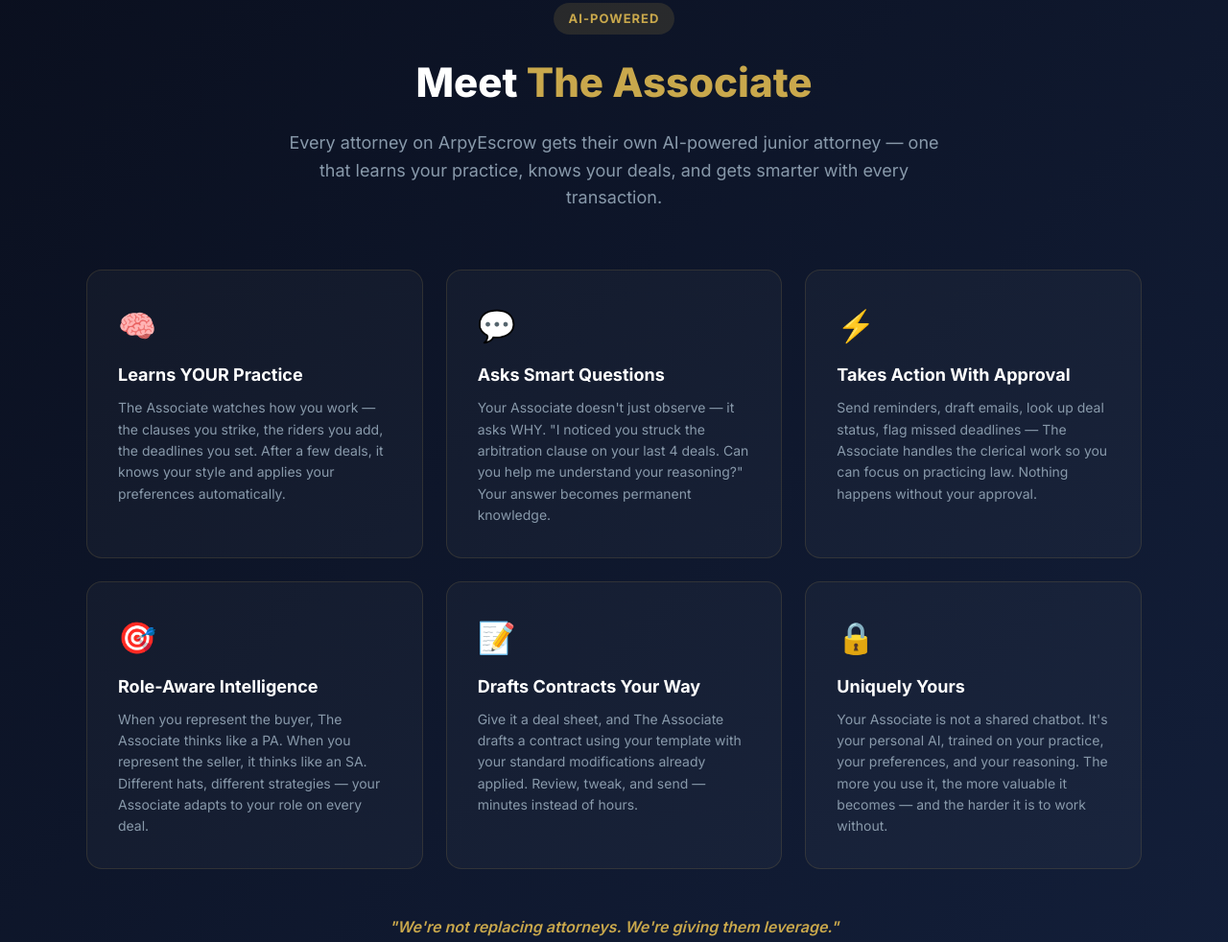
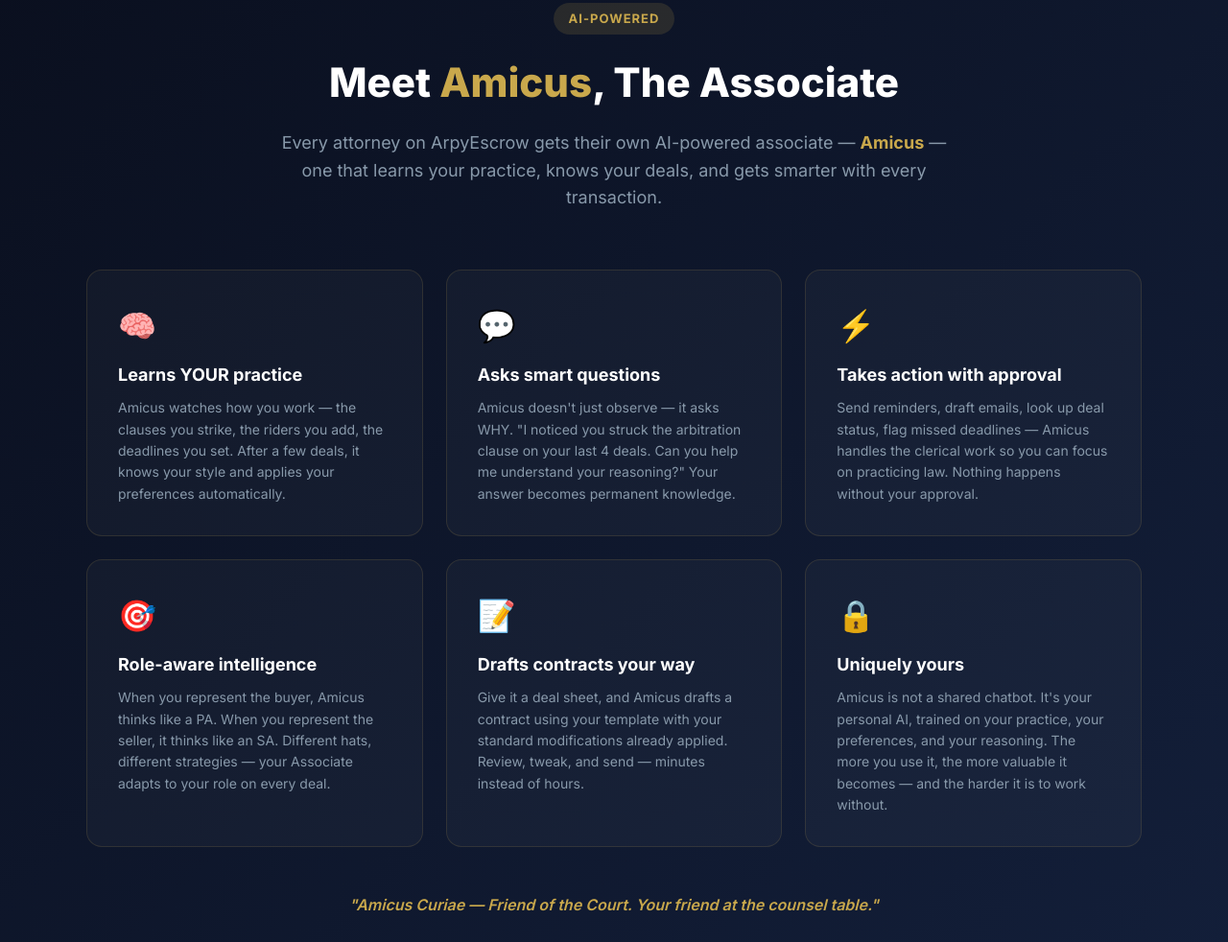
Before and after one commit to arpyfamily-collab/arpyescrow-site, a plain HTML site: page index.html in a window 1280 px wide. Shown: the part 10113-11095 px from the top of the page at 96% size. Drawn offline with Linux system fonts and the light colour scheme.

Commit message:
Rename 'The Associate' to 'Amicus' in index.html
Rename The Associate to Amicus

```diff
--- a/index.html
+++ b/index.html
@@ -581,7 +581,7 @@
   <a href="#features" onclick="closeMenu()">Features</a>
   <a href="#how-it-works" onclick="closeMenu()">How It Works</a>
   <a href="#roles" onclick="closeMenu()">Who It's For</a>
-  <a href="#associate" onclick="closeMenu()">The Associate</a>
+  <a href="#associate" onclick="closeMenu()">Amicus</a>
   <a href="#homefax" onclick="closeMenu()">HomeFax</a>
   <a href="#faq" onclick="closeMenu()">FAQ</a>
   <a href="/about" onclick="closeMenu()">About</a>
@@ -1315,49 +1315,49 @@
 <!-- ════════════════════════════════════════════════════
      THE ASSOCIATE — AI ATTORNEY ASSISTANT
      ════════════════════════════════════════════════════ -->
-<section id="associate" aria-label="The Associate" style="background:linear-gradient(135deg,#0a0f1e 0%,#131f3a 100%);padding:100px 24px;">
+<section id="associate" aria-label="Amicus, The Associate" style="background:linear-gradient(135deg,#0a0f1e 0%,#131f3a 100%);padding:100px 24px;">
   <div style="max-width:1100px;margin:0 auto;">
     <div style="text-align:center;margin-bottom:60px;">
       <span style="display:inline-block;background:rgba(201,168,76,0.15);color:#c9a84c;padding:6px 16px;border-radius:20px;font-size:13px;font-weight:700;letter-spacing:1px;margin-bottom:16px;">AI-POWERED</span>
-      <h2 style="font-size:clamp(28px,4vw,42px);font-weight:800;color:#fff;margin:0 0 16px;">Meet <span style="color:#c9a84c;">The Associate</span></h2>
-      <p style="font-size:18px;color:#8899aa;max-width:700px;margin:0 auto;">Every attorney on ArpyEscrow gets their own AI-powered junior attorney — one that learns your practice, knows your deals, and gets smarter with every transaction.</p>
+      <h2 style="font-size:clamp(28px,4vw,42px);font-weight:800;color:#fff;margin:0 0 16px;">Meet <span style="color:#c9a84c;">Amicus</span>, The Associate</h2>
+      <p style="font-size:18px;color:#8899aa;max-width:700px;margin:0 auto;">Every attorney on ArpyEscrow gets their own AI-powered associate — <strong style="color:#c9a84c;">Amicus</strong> — one that learns your practice, knows your deals, and gets smarter with every transaction.</p>
     </div>
 
     <div style="display:grid;grid-template-columns:repeat(auto-fit,minmax(300px,1fr));gap:24px;">
       <div style="background:rgba(255,255,255,0.03);border:1px solid rgba(201,168,76,0.15);border-radius:16px;padding:32px;">
         <div style="font-size:32px;margin-bottom:12px;">🧠</div>
-        <h3 style="color:#fff;font-size:18px;font-weight:700;margin:0 0 8px;">Learns YOUR Practice</h3>
-        <p style="color:#8899aa;font-size:14px;line-height:1.6;margin:0;">The Associate watches how you work — the clauses you strike, the riders you add, the deadlines you set. After a few deals, it knows your style and applies your preferences automatically.</p>
+        <h3 style="color:#fff;font-size:18px;font-weight:700;margin:0 0 8px;">Learns YOUR practice</h3>
+        <p style="color:#8899aa;font-size:14px;line-height:1.6;margin:0;">Amicus watches how you work — the clauses you strike, the riders you add, the deadlines you set. After a few deals, it knows your style and applies your preferences automatically.</p>
       </div>
       <div style="background:rgba(255,255,255,0.03);border:1px solid rgba(201,168,76,0.15);border-radius:16px;padding:32px;">
         <div style="font-size:32px;margin-bottom:12px;">💬</div>
-        <h3 style="color:#fff;font-size:18px;font-weight:700;margin:0 0 8px;">Asks Smart Questions</h3>
-        <p style="color:#8899aa;font-size:14px;line-height:1.6;margin:0;">Your Associate doesn't just observe — it asks WHY. "I noticed you struck the arbitration clause on your last 4 deals. Can you help me understand your reasoning?" Your answer becomes permanent knowledge.</p>
+        <h3 style="color:#fff;font-size:18px;font-weight:700;margin:0 0 8px;">Asks smart questions</h3>
+        <p style="color:#8899aa;font-size:14px;line-height:1.6;margin:0;">Amicus doesn't just observe — it asks WHY. "I noticed you struck the arbitration clause on your last 4 deals. Can you help me understand your reasoning?" Your answer becomes permanent knowledge.</p>
       </div>
       <div style="background:rgba(255,255,255,0.03);border:1px solid rgba(201,168,76,0.15);border-radius:16px;padding:32px;">
         <div style="font-size:32px;margin-bottom:12px;">⚡</div>
-        <h3 style="color:#fff;font-size:18px;font-weight:700;margin:0 0 8px;">Takes Action With Approval</h3>
-        <p style="color:#8899aa;font-size:14px;line-height:1.6;margin:0;">Send reminders, draft emails, look up deal status, flag missed deadlines — The Associate handles the clerical work so you can focus on practicing law. Nothing happens without your approval.</p>
+        <h3 style="color:#fff;font-size:18px;font-weight:700;margin:0 0 8px;">Takes action with approval</h3>
+        <p style="color:#8899aa;font-size:14px;line-height:1.6;margin:0;">Send reminders, draft emails, look up deal status, flag missed deadlines — Amicus handles the clerical work so you can focus on practicing law. Nothing happens without your approval.</p>
       </div>
       <div style="background:rgba(255,255,255,0.03);border:1px solid rgba(201,168,76,0.15);border-radius:16px;padding:32px;">
         <div style="font-size:32px;margin-bottom:12px;">🎯</div>
-        <h3 style="color:#fff;font-size:18px;font-weight:700;margin:0 0 8px;">Role-Aware Intelligence</h3>
-        <p style="color:#8899aa;font-size:14px;line-height:1.6;margin:0;">When you represent the buyer, The Associate thinks like a PA. When you represent the seller, it thinks like an SA. Different hats, different strategies — your Associate adapts to your role on every deal.</p>
+        <h3 style="color:#fff;font-size:18px;font-weight:700;margin:0 0 8px;">Role-aware intelligence</h3>
+        <p style="color:#8899aa;font-size:14px;line-height:1.6;margin:0;">When you represent the buyer, Amicus thinks like a PA. When you represent the seller, it thinks like an SA. Different hats, different strategies — your Associate adapts to your role on every deal.</p>
       </div>
       <div style="background:rgba(255,255,255,0.03);border:1px solid rgba(201,168,76,0.15);border-radius:16px;padding:32px;">
         <div style="font-size:32px;margin-bottom:12px;">📝</div>
-        <h3 style="color:#fff;font-size:18px;font-weight:700;margin:0 0 8px;">Drafts Contracts Your Way</h3>
-        <p style="color:#8899aa;font-size:14px;line-height:1.6;margin:0;">Give it a deal sheet, and The Associate drafts a contract using your template with your standard modifications already applied. Review, tweak, and send — minutes instead of hours.</p>
+        <h3 style="color:#fff;font-size:18px;font-weight:700;margin:0 0 8px;">Drafts contracts your way</h3>
+        <p style="color:#8899aa;font-size:14px;line-height:1.6;margin:0;">Give it a deal sheet, and Amicus drafts a contract using your template with your standard modifications already applied. Review, tweak, and send — minutes instead of hours.</p>
       </div>
       <div style="background:rgba(255,255,255,0.03);border:1px solid rgba(201,168,76,0.15);border-radius:16px;padding:32px;">
         <div style="font-size:32px;margin-bottom:12px;">🔒</div>
-        <h3 style="color:#fff;font-size:18px;font-weight:700;margin:0 0 8px;">Uniquely Yours</h3>
-        <p style="color:#8899aa;font-size:14px;line-height:1.6;margin:0;">Your Associate is not a shared chatbot. It's your personal AI, trained on your practice, your preferences, and your reasoning. The more you use it, the more valuable it becomes — and the harder it is to work without.</p>
+        <h3 style="color:#fff;font-size:18px;font-weight:700;margin:0 0 8px;">Uniquely yours</h3>
+        <p style="color:#8899aa;font-size:14px;line-height:1.6;margin:0;">Amicus is not a shared chatbot. It's your personal AI, trained on your practice, your preferences, and your reasoning. The more you use it, the more valuable it becomes — and the harder it is to work without.</p>
       </div>
     </div>
 
     <div style="text-align:center;margin-top:48px;">
-      <p style="color:#c9a84c;font-size:16px;font-weight:600;font-style:italic;">"We're not replacing attorneys. We're giving them leverage."</p>
+      <p style="color:#c9a84c;font-size:16px;font-weight:600;font-style:italic;">"Amicus Curiae — Friend of the Court. Your friend at the counsel table."</p>
     </div>
   </div>
 </section>
@@ -1631,7 +1631,7 @@
       <div class="footer-col">
         <h4>Resources</h4>
         <ul>
-          <li><a href="#associate">The Associate</a></li>
+          <li><a href="#associate">Amicus</a></li>
           <li><a href="#homefax">HomeFax</a></li>
           <li><a href="#clearance-depot">Clearance Depot</a></li>
           <li><a href="#faq">FAQ</a></li>
```
